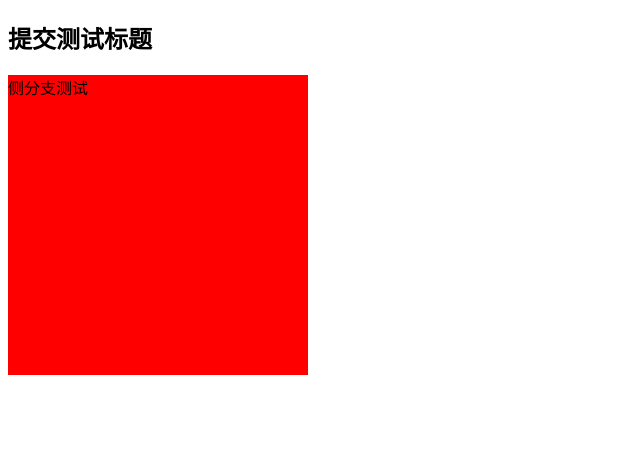
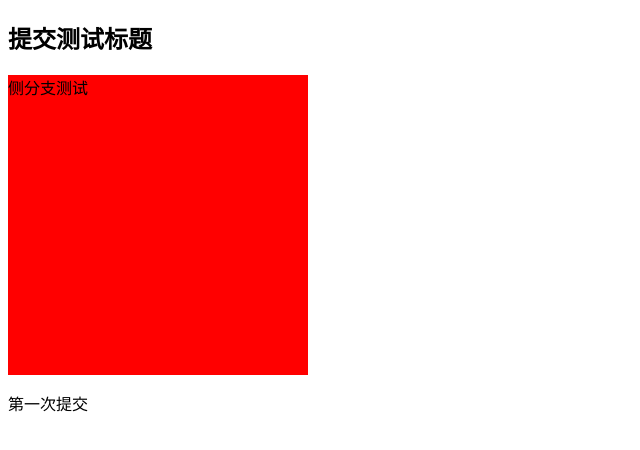
Before and after one commit to LLL98/Web69, a plain HTML site: page index.html in a window 1280 px wide. Shown: the whole page, without its empty margins (0-640 px from the left). Drawn offline with Linux system fonts and the light colour scheme.

Commit message:
第一次提交

```diff
--- a/index.html
+++ b/index.html
@@ -11,6 +11,7 @@
 <body>
     <h2>提交测试标题</h2>
     <div class="box">侧分支测试</div>
+    <p>第一次提交</p>
 </body>
 
 </html>
```
